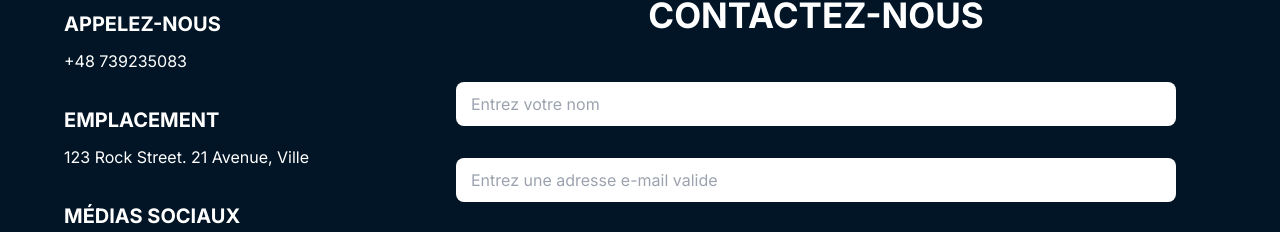
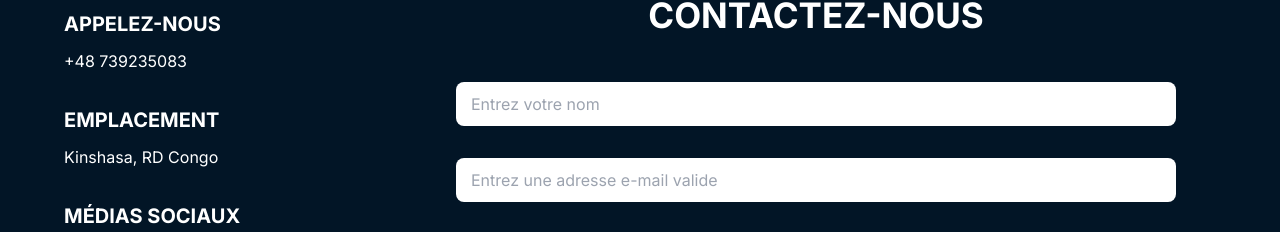
Before and after one commit to AlLubila/josglobal-sarl, a Next.js app: page / in a window 1280 px wide. Shown: the part 3367-3599 px from the top of the page. Built offline with nearby package versions, Linux system fonts and the light colour scheme; no server answers; the database is empty.

Commit message:
Feat: Change address

```diff
--- a/src/components/ContactForm.tsx
+++ b/src/components/ContactForm.tsx
@@ -80,7 +80,7 @@ export default function ContactForm() {
         </div>
         <div className={styles.addressInfos}>
           <h1>EMPLACEMENT</h1>
-          <p>123 Rock Street. 21 Avenue, Ville</p>
+          <p>Kinshasa, RD Congo</p>
         </div>
         <div className={styles.socialMedia}>
           <h1>MÉDIAS SOCIAUX</h1>
```
